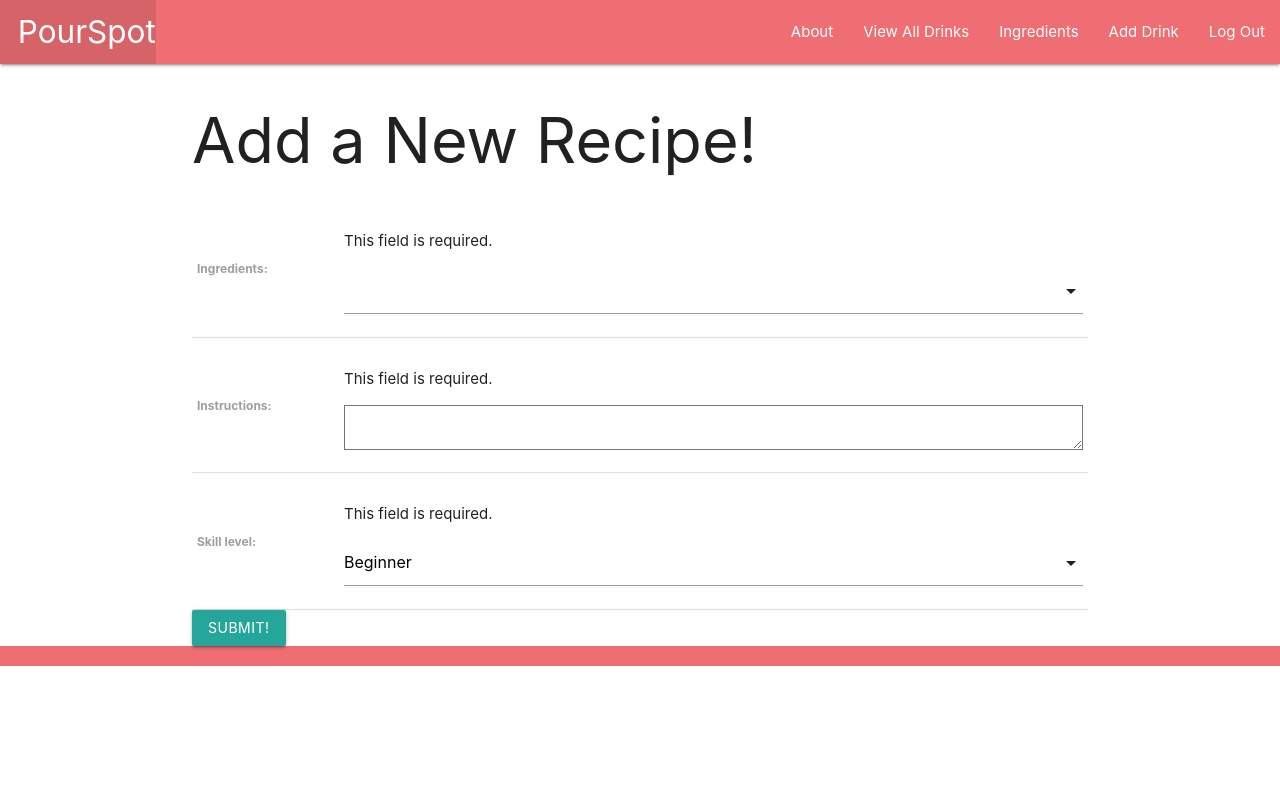
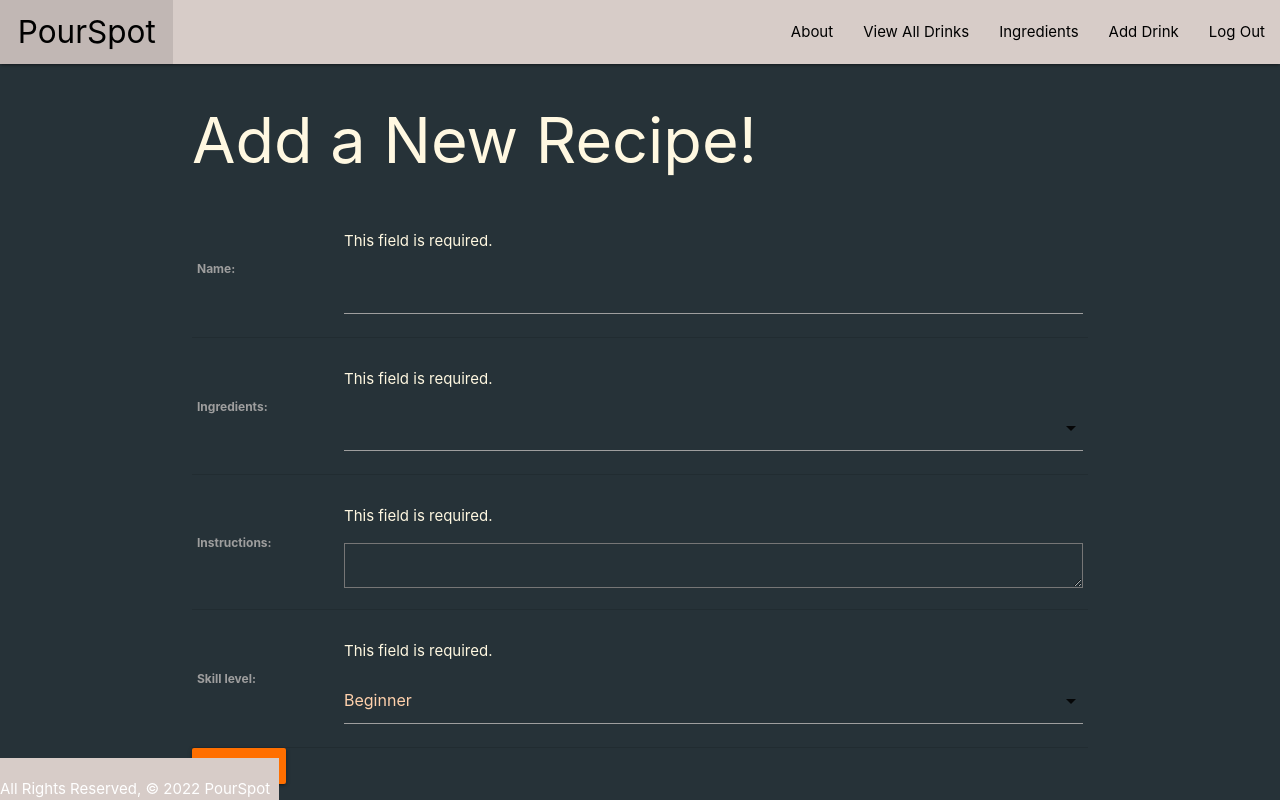
Before and after one commit to sicknarf/Project-3, a Django app: page /drinks/1/recipes/create/ in a window 1280 px wide. Run offline with Django 4.2, Linux system fonts and the light colour scheme; the visitor is signed in with stand-in values (Sample User, id 1); data that the repository does not hold is empty.

Commit message:
updated recipe schema and added colors

```diff
--- a/pourspot/main_app/forms.py
+++ b/pourspot/main_app/forms.py
@@ -5,13 +5,10 @@ from .models import SKILL, Ingredient, Recipe, INGREDIENT_TYPE
 class RecipeForm(ModelForm):
     class Meta:
         model = Recipe
-        # I am unsure about the below piece of code
-        fields = ['ingredients', 'instructions', 'skill_level']
-        ingredients = forms.ModelChoiceField(Ingredient.objects.all())
-        # ingredients = forms.ModelMultipleChoiceField(
-        #     queryset=Ingredient.objects.all(),
-        #     widget=forms.CheckboxSelectMultiple,
-        # )
+        fields = ['name', 'ingredients', 'instructions', 'skill_level']
+        ingredients = forms.ModelChoiceField(
+            Ingredient.objects.all(),
+            )
         skill_level = forms.CharField(
             label='Choose the difficulty of this recipe',
             widget=forms.Select(choices=SKILL),)
--- a/pourspot/main_app/models.py
+++ b/pourspot/main_app/models.py
@@ -50,6 +50,7 @@ class Drink(models.Model):
         return self.name
 
 class Recipe(models.Model):
+    name = models.CharField(max_length=30)
     ingredients = models.ManyToManyField(Ingredient)
     instructions = models.TextField(max_length=1000)
     skill_level = models.CharField(
--- a/pourspot/main_app/static/css/style.css
+++ b/pourspot/main_app/static/css/style.css
@@ -2,8 +2,54 @@
     background-color: yellowgreen;
 }
 
-.ingredient-list {
+/* .ingredient-list {
     display: grid;
     grid-template-rows: 1 fr 3 fr 1 fr 1fr 1 fr;
     grid-template-columns: 1fr 1fr;
+} */
+
+/* body {
+    background-color: black;
+} */
+
+.card, .card-action {
+    border-radius: 15px;
 }
+
+#id_instructions, #id_name {
+    color:rgb(255, 209, 172)
+}
+
+#id_description {
+    color:rgb(255, 209, 172)
+}
+
+
+.select-dropdown .dropdown-trigger{
+    color:white
+}
+
+.select-wrapper input.select-dropdown:focus {
+    border-bottom: 1px solid #cd9620;
+}
+
+.select-wrapper input.select-dropdown {
+    color:rgb(255, 209, 172)
+}
+
+.select-wrapper {
+    color:rgb(255, 209, 172)
+}
+
+.dropdown-content li>span {
+    font-size: 16px;
+    color: #363636;
+    display: block;
+    line-height: 22px;
+    padding: 14px 16px;
+}
+
+footer {
+    position:absolute;
+    bottom:0
+}
--- a/pourspot/main_app/templates/base.html
+++ b/pourspot/main_app/templates/base.html
@@ -10,24 +10,24 @@
     <link rel="stylesheet" type="text/css" href="{% static 'css/style.css' %}">
     <script src="https://cdnjs.cloudflare.com/ajax/libs/materialize/1.0.0/js/materialize.min.js"></script>
 </head>
-<body>
+<body class="blue-grey darken-4 amber-text text-lighten-5">
 <header class="navbar-fixed">
     <nav>
-        <div class="nav-wrapper">
+        <div class="nav-wrapper brown lighten-4">
             <ul>
-                <li><a href="{% url 'home' %}" class="left brand-logo">&nbsp;&nbsp;PourSpot</a></li>
+                <li><a href="{% url 'home' %}" class="left brand-logo black-text">&nbsp;&nbsp;PourSpot&nbsp;&nbsp;</a></li>
             </ul>
             <ul class="right">
                 <!-- changes below -->
-                <li><a href="{% url 'about_us' %}">About</a></li>
-                <li><a href="{% url 'index' %}">View All Drinks</a></li>
+                <li><a class="black-text" href="{% url 'about_us' %}">About</a></li>
+                <li><a class="black-text" href="{% url 'index' %}">View All Drinks</a></li>
                 {% if user.is_authenticated %}
-                  <li><a href="{% url 'add_ingredient' %}">Ingredients</a></li>
-                  <li><a href="{% url 'drinks_create' %}">Add Drink</a></li>
-                  <li><a href="{% url 'logout' %}">Log Out</a></li>
+                  <li><a class="black-text" href="{% url 'add_ingredient' %}">Ingredients</a></li>
+                  <li><a class="black-text" href="{% url 'drinks_create' %}">Add Drink</a></li>
+                  <li><a class="black-text" href="{% url 'logout' %}">Log Out</a></li>
                 {% else %}
-                  <li><a href="{% url 'login' %}">Log In</a></li>
-                  <li><a href="{% url 'signup' %}">Sign Up</a></li>
+                  <li><a class="black-text" href="{% url 'login' %}">Log In</a></li>
+                  <li><a class="black-text" href="{% url 'signup' %}">Sign Up</a></li>
                 {% endif %}
               </ul>
         </div>
@@ -35,9 +35,11 @@
 </header>
 <main class="container">
     {% block content %}
+
+
     {% endblock %}
 </main>
-<footer class="page-footer">
+<footer class="page-footer brown lighten-4">
     <div class="right">All Rights Reserved, &copy; 2022 PourSpot &nbsp;</div>
 </footer>
 </body>
--- a/pourspot/main_app/templates/drinks/index.html
+++ b/pourspot/main_app/templates/drinks/index.html
@@ -4,8 +4,8 @@
 
     {% for drink in drinks %}
     <a href="{% url 'detail' drink.id %}">
-        <div class="card">
-            <div class="card-content">
+        <div class="card blue-grey darken-2">
+            <div class="card-content amber-text text-lighten-5 z-depth-5">
                 <span class="card-title">{{ drink.name }}</span>
                 <p>Drink Name: {{ drink.name }}</p>
                 <p>Description: {{ drink.description }}</p>
--- a/pourspot/main_app/templates/main_app/recipe_form.html
+++ b/pourspot/main_app/templates/main_app/recipe_form.html
@@ -8,7 +8,7 @@
       <!-- Render the inputs inside of <tr>s & <td>s -->
       {{ form.as_table }}
     </table>
-    <input type="submit" value="Submit!" class="btn">
+    <input type="submit" value="Submit!" class="btn amber darken-4">
   </form>
     <script>
         const ingredientsSelect = document.getElementById('id_ingredients');
--- a/pourspot/main_app/urls.py
+++ b/pourspot/main_app/urls.py
@@ -1,5 +1,6 @@
 from django.urls import path
 from main_app import views
+
 
 urlpatterns = [
     # http://localhost:8000
--- a/pourspot/pourspot/settings.py
+++ b/pourspot/pourspot/settings.py
@@ -133,7 +133,8 @@ USE_TZ = True
 # Static files (CSS, JavaScript, Images)
 # https://docs.djangoproject.com/en/4.1/howto/static-files/
 
-STATIC_URL = 'static/'
+
+STATIC_URL = '/static/'
 # Add this variable to specify where successful logins should redirect to
 LOGIN_REDIRECT_URL = '/drinks/'
 # Add this variable to specify where logging out redirects to
```
Also changed, not shown: pourspot/main_app/templates/drinks/detail.html (+36 -18 lines), pourspot/main_app/templates/main_app/ingredient_form.html (+11 -15 lines), pourspot/main_app/migrations/0002_recipe_name.py (added).
